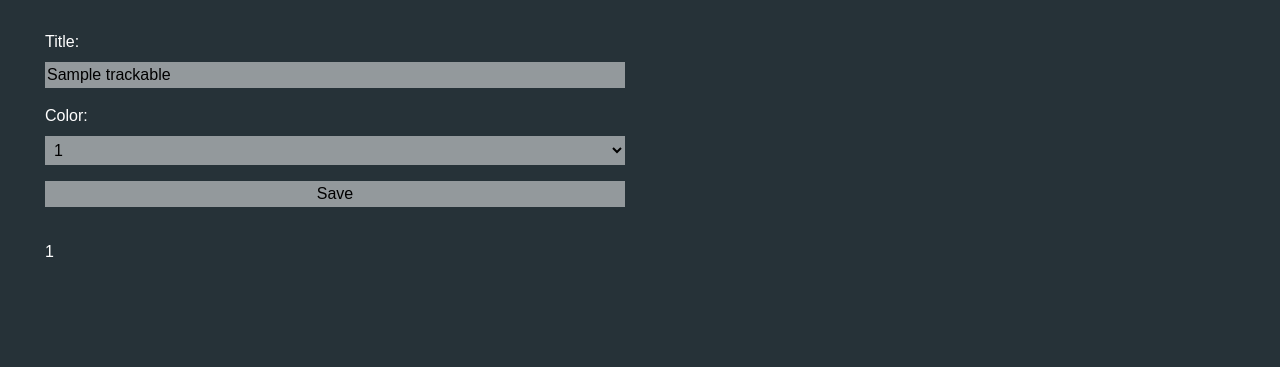
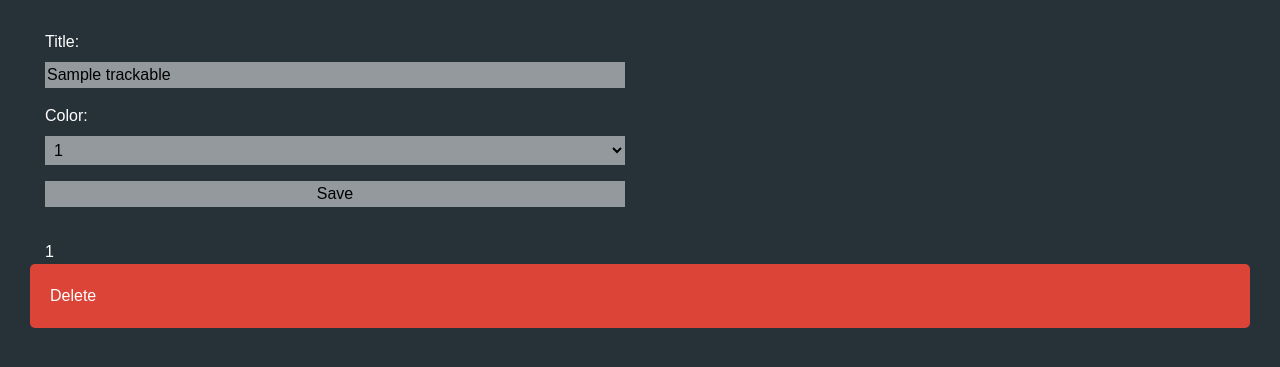
Before and after one commit to ChristianGroeber/django-christian-groeber, a Django app: page /work-tracker/edit/1/ in a window 1280 px wide. Shown: the top 367 px of the page. Run offline with Django 3.2, Linux system fonts and the light colour scheme; the first user in the database is signed in; tables that the repository leaves empty hold one stand-in row (Sample ...); some libraries are stand-ins or nearby versions.

Commit message:
added delete function

```diff
--- a/christian_groeber_ch/static/css/tracker.css
+++ b/christian_groeber_ch/static/css/tracker.css
@@ -79,18 +79,26 @@ button:hover{
     float: right;
 }
 
-.create-button{
+.button{
     display: block;
     padding: 20px;
-    background-color: #4285F4;
     color: white;
     border-radius: 5px;
+    width: 100%;
 }
 
-.create-button:hover{
+.create-button{
+    background-color: #4285F4;
+}
+
+.button:hover{
     color: white;
     box-shadow: 0 0 10px rgba(0,0,0,0.75);
     text-decoration: none;
+}
+
+.delete-button{
+    background-color: #DB4437;
 }
 
 .color-block{
--- a/christian_groeber_ch/website/templates/work_tracker/create.html
+++ b/christian_groeber_ch/website/templates/work_tracker/create.html
@@ -17,5 +17,8 @@
             class="color-block"></span><br>
         {% endfor %}
     </div>
+    {% if edit %}
+        <a class="button delete-button" href="../../delete/{{ edit }}/">Delete</a>
+    {% endif %}
 </div>
 {% endblock %}
--- a/christian_groeber_ch/website/templates/work_tracker/index.html
+++ b/christian_groeber_ch/website/templates/work_tracker/index.html
@@ -2,7 +2,7 @@
 {% load static %}
 
 {% block content %}
-<a href="create/" class="create-button">Create new project</a>
+<a href="create/" class="button create-button">Create new project</a>
 <div class="projects">
     {% for project in projects %}
     <div class="project">
--- a/christian_groeber_ch/work_tracker/urls.py
+++ b/christian_groeber_ch/work_tracker/urls.py
@@ -8,4 +8,5 @@ urlpatterns = [
     path('start-working/<project_id>/', views.start_working),
     path('stop-working/', views.stop_working),
     path('edit/<project_id>/', views.edit),
+    path('delete/<project_id>/', views.delete)
 ]
--- a/christian_groeber_ch/work_tracker/views.py
+++ b/christian_groeber_ch/work_tracker/views.py
@@ -130,4 +130,12 @@ def edit(request, project_id):
         if forms.is_valid():
             forms.save()
             return redirect('../../')
-    return render(request, 'work_tracker/create.html', {'forms': forms, 'colors': colors})
+    return render(request, 'work_tracker/create.html', {'forms': forms, 'colors': colors, 'edit': project_id})
+
+
+def delete(request, project_id):
+    if str(request.user) == "AnonymousUser":
+        return redirect('../../../')
+    project = Trackable.objects.get(pk=project_id)
+    project.delete()
+    return redirect('../../')
```
